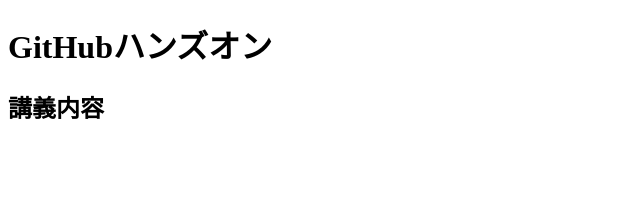
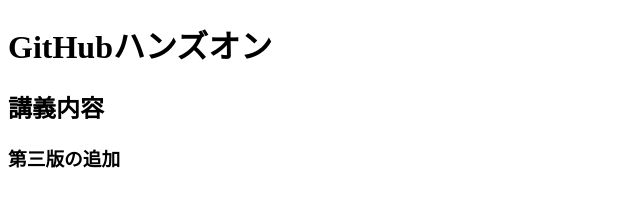
Before and after one commit to taketo45/github-handson, a plain HTML site: page index.html in a window 1280 px wide. Shown: the whole page, without its empty margins (0-640 px from the left). Drawn offline with Linux system fonts and the light colour scheme.

Commit message:
3rd Version Updated

```diff
--- a/index.html
+++ b/index.html
@@ -8,5 +8,6 @@
 <body>
   <h1>GitHubハンズオン</h1>
   <h2>講義内容</h2>
+  <h3>第三版の追加</h3>
 </body>
 </html>
```
